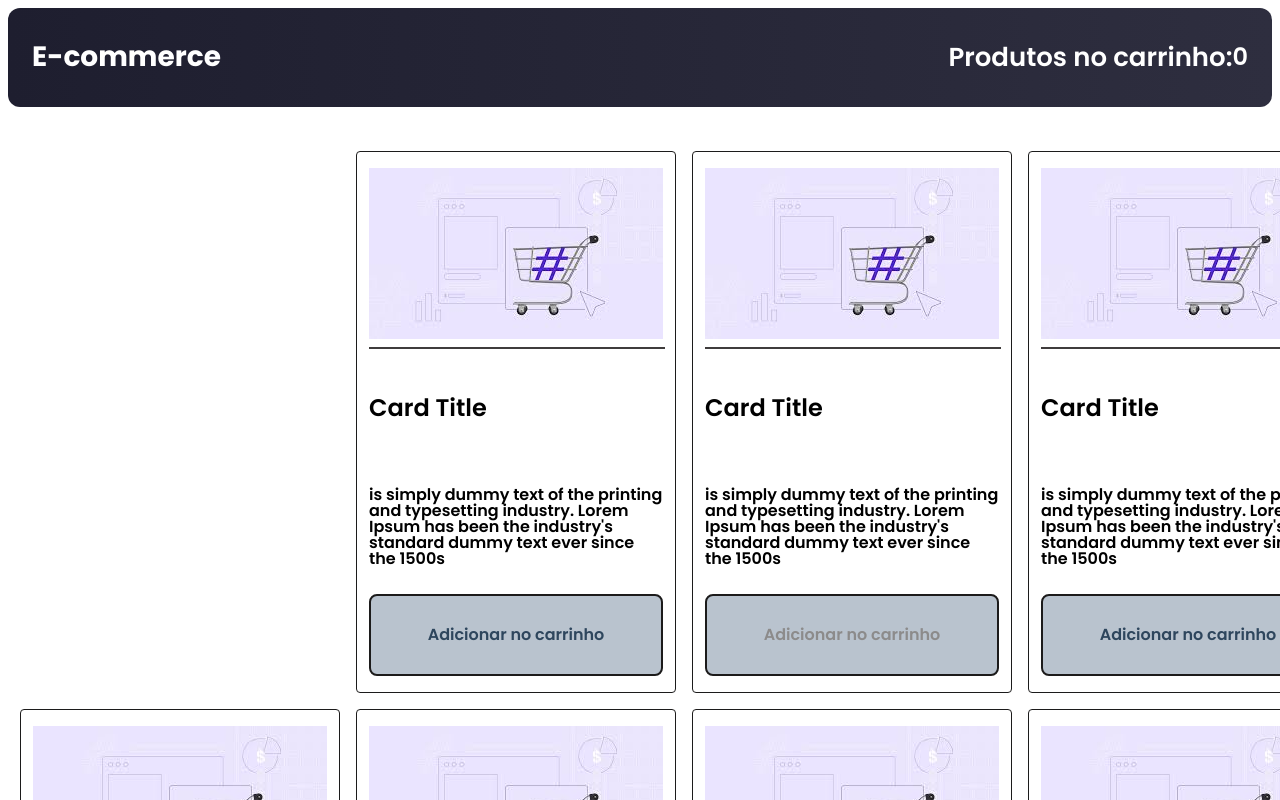
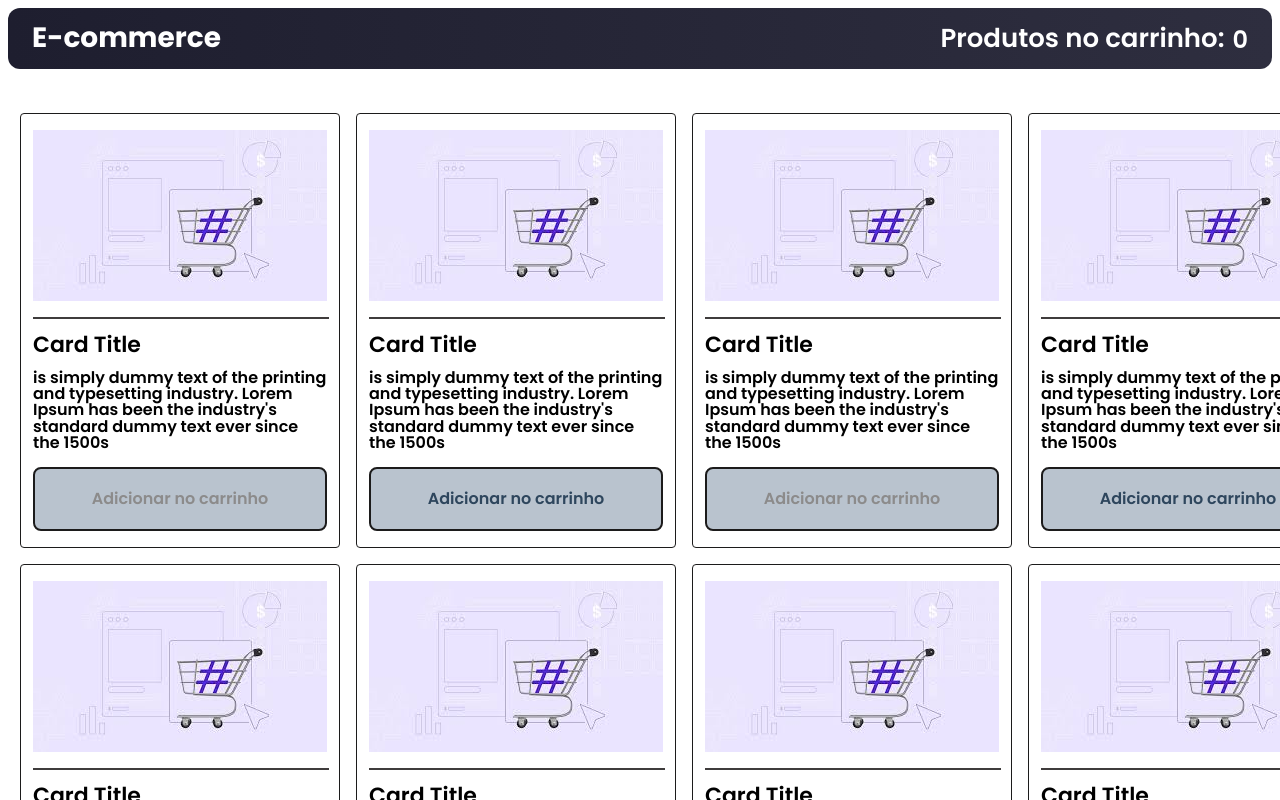
Before and after one commit to PedroHRFerreira/controle-de-estado, a Nuxt app: page / in a window 1280 px wide. Shown: the top 800 px of the page. Built offline with nearby package versions, Linux system fonts and the light colour scheme.

Commit message:
fix: :bug: ajustes nos card e header

```diff
--- a/components/atoms/text/styles.module.scss
+++ b/components/atoms/text/styles.module.scss
@@ -6,6 +6,7 @@
 
 .type-text {
   display: flex;
+  margin: 0;
   text-align: left;
   font-family: "Poppins", sans-serif;
 
--- a/components/molecules/card/Index.vue
+++ b/components/molecules/card/Index.vue
@@ -17,7 +17,7 @@ export default defineComponent({
       <img :src="card.image" alt="imagem de um produto" />
       <hr class="card--divider" />
       <div class="card__content">
-        <AtomsText size="medium" :text="card.title" />
+        <AtomsText size="small" :text="card.title" />
         <AtomsText size="extra-small" :text="card.description" />
         <button
           :class="
--- a/components/molecules/card/styles.module.scss
+++ b/components/molecules/card/styles.module.scss
@@ -12,8 +12,8 @@
   padding: 16px 12px;
   max-width: 300px;
   height: auto;
-
   @include flex(center, "true");
+  gap: 8px;
 
   &--divider {
     width: 100%;
@@ -21,11 +21,12 @@
   }
   &__content {
     width: 100%;
-    height: fit-content;
     @include flex(center, "false");
+    gap: 16px;
 
     &--button {
       cursor: pointer;
+      height: 64px;
       padding: 4px 8px;
       border-radius: 8px;
       display: flex;
@@ -43,6 +44,7 @@
     }
     &--button--disabled {
       cursor: not-allowed;
+      height: 64px;
       pointer-events: none;
       padding: 4px 8px;
       border-radius: 8px;
--- a/components/organisms/sales/Index.vue
+++ b/components/organisms/sales/Index.vue
@@ -10,7 +10,7 @@ export default defineComponent({
             "is simply dummy text of the printing and typesetting industry. Lorem Ipsum has been the industry's standard dummy text ever since the 1500s",
           image: "/images/sales.jpeg",
           disabled: false,
-          remove: true,
+          remove: false,
         },
         {
           title: "Card Title",
@@ -83,7 +83,7 @@ export default defineComponent({
     <header class="ecommerce__header">
       <div class="ecommerce__header-content">
         <AtomsText size="extra-large" text="E-commerce" />
-        <div class="ecommerce__header-actions">
+        <div class="ecommerce__header-content--actions">
           <AtomsText size="large" text="Produtos no carrinho:" />
           <AtomsText size="medium" :text="count || 0" />
         </div>
--- a/components/organisms/sales/styles.module.scss
+++ b/components/organisms/sales/styles.module.scss
@@ -5,28 +5,29 @@
   gap: 32px;
 
   &__header {
-    padding: 12px 24px;
+    padding: 16px 24px;
     background: linear-gradient(90deg, #1e1e2f, #2e2e3f);
     border-radius: 12px;
     color: #fff;
 
     &-content {
+      width: 100%;
       display: flex;
       justify-content: space-between;
       align-items: center;
-      flex-wrap: wrap;
-      gap: 16px;
-    }
 
-    &-actions {
-      display: flex;
-      justify-content: center;
-      align-items: center;
+      &--actions {
+        display: flex;
+        gap: 8px;
+        flex-direction: row;
+        align-items: flex-end;
+      }
     }
   }
 
   &__sales {
     padding: 12px;
+    height: 20px;
     display: grid;
     gap: 16px;
     grid-template-columns: repeat(4, 1fr);
```
